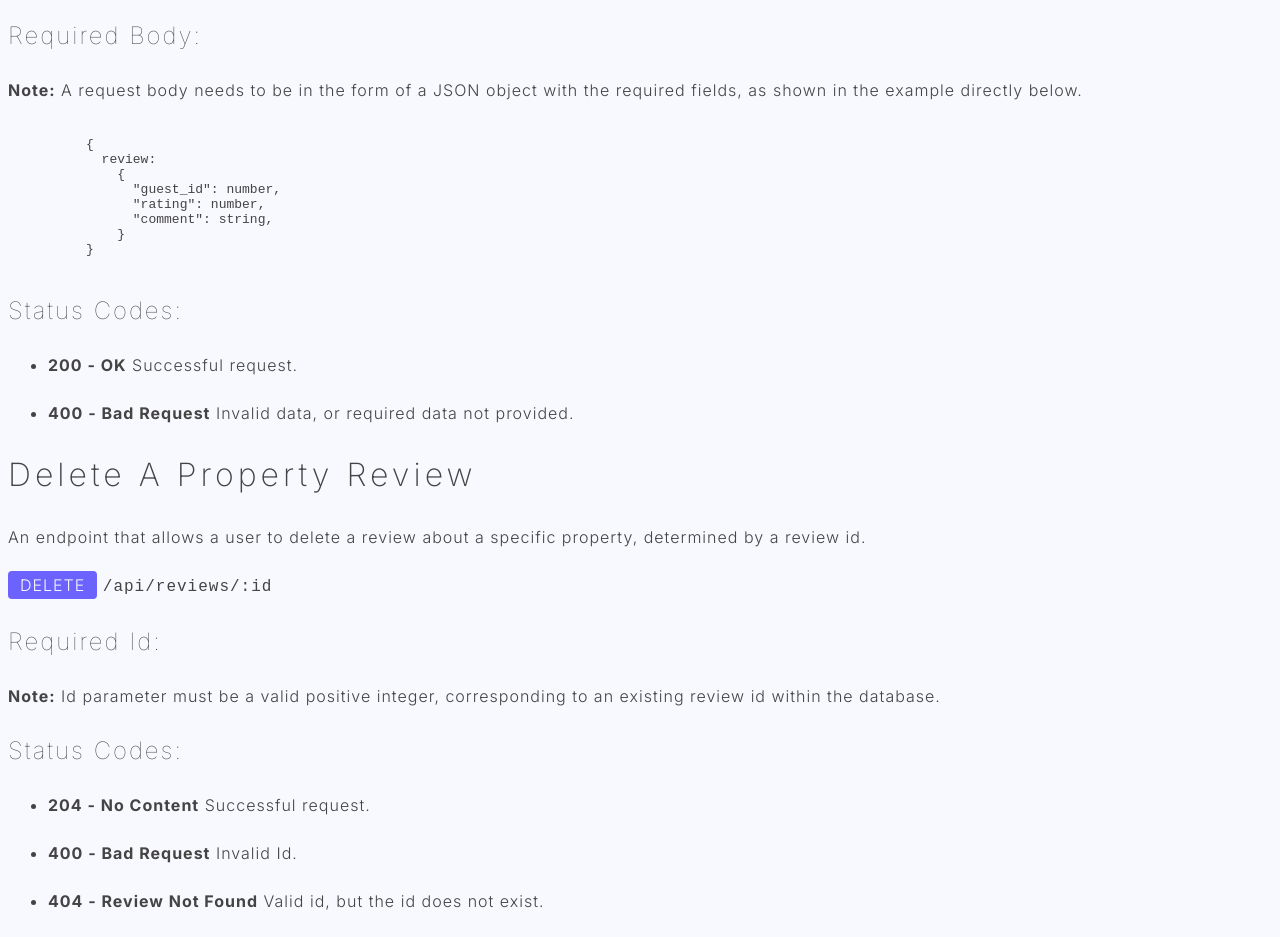
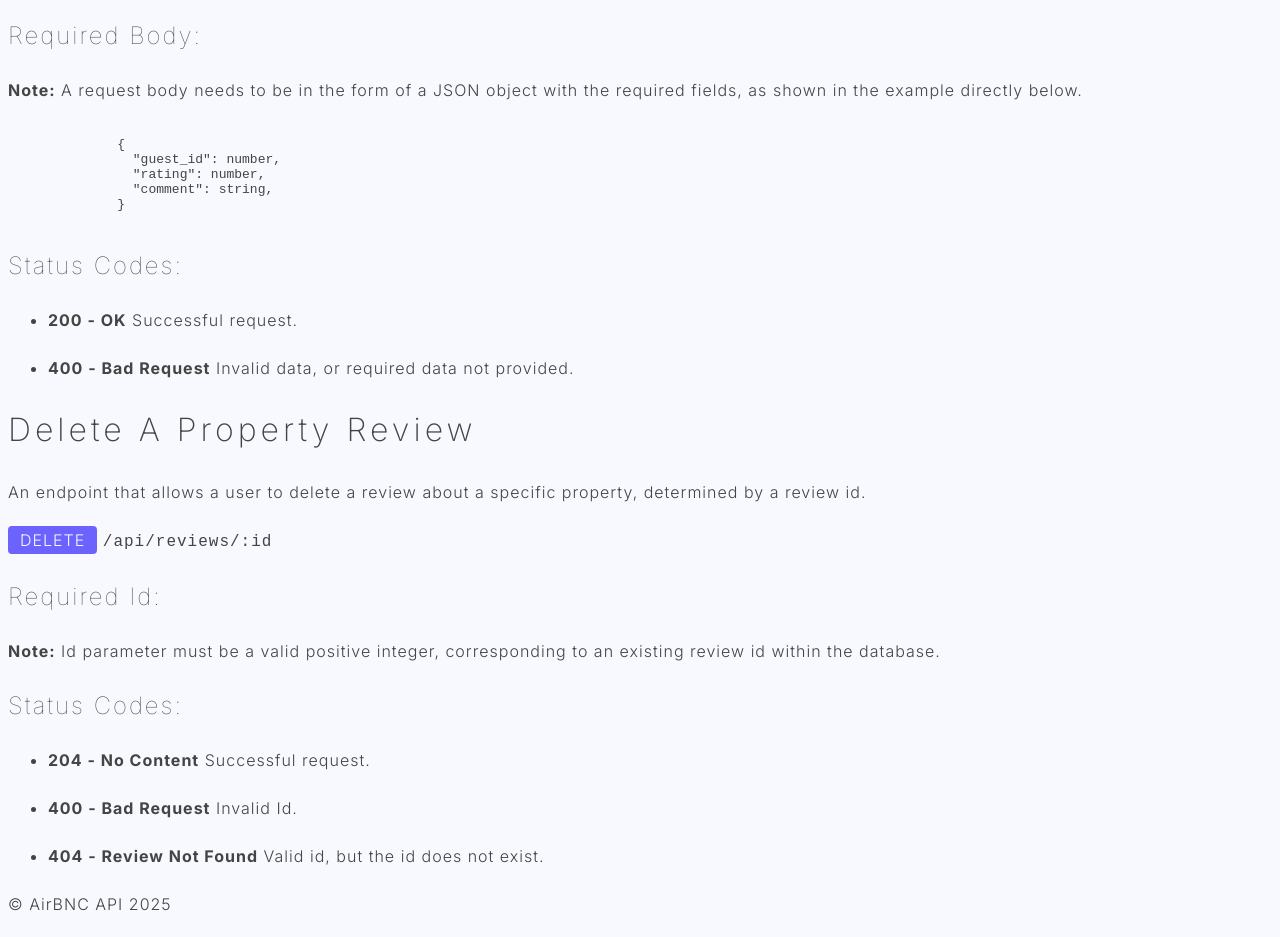
Before and after one commit to d-coded25/airbnc-back-end, a website: page public/index.html in a window 1280 px wide. Shown: the part 3040-3977 px from the top of the page. Drawn offline with Linux system fonts and the light colour scheme.

Commit message:
Redo post review required body JSON object content

```diff
--- a/public/index.html
+++ b/public/index.html
@@ -254,14 +254,11 @@
           </p>
 
           <pre><code>
-          {
-            review:
               {
                 "guest_id": number,
                 "rating": number,
                 "comment": string,
               }
-          }
         </code></pre>
 
           <h3>Status Codes:</h3>
```
